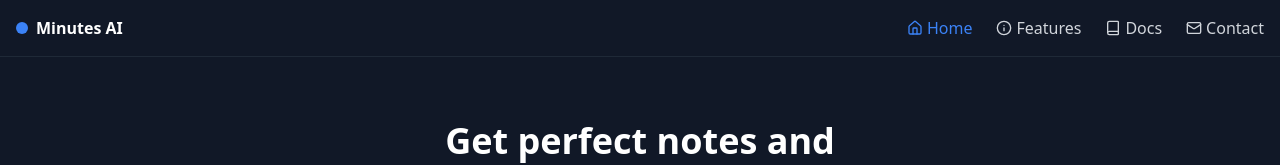
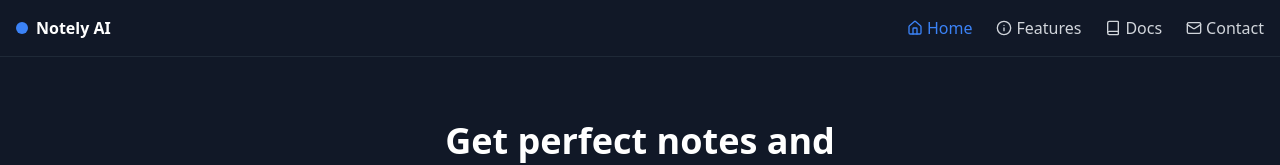
Before and after one commit to statecs/notely-web, a React (Create React App) app: page / in a window 1280 px wide. Shown: the top 165 px of the page. Built offline with nearby package versions, Linux system fonts and the light colour scheme.

Commit message:
update name

```diff
--- a/src/App.tsx
+++ b/src/App.tsx
@@ -12,7 +12,7 @@ const Navigation = () => {
     <header className="flex justify-between items-center p-4 bg-gray-900 border-b border-gray-800">
       <Link to="/" className="flex items-center space-x-2">
         <div className="w-3 h-3 bg-blue-500 rounded-full"></div>
-        <span className="font-semibold">Minutes AI</span>
+        <span className="font-semibold">Notely AI</span>
       </Link>
       <nav className="hidden md:flex space-x-6">
         <Link to="/" className={`${isActive('/') ? 'text-blue-500' : 'text-gray-300'} hover:text-blue-400`}>
@@ -120,7 +120,7 @@ const DocsPage = () => (
     <div className="prose prose-invert max-w-none">
       <h2>Getting Started</h2>
       <p className="text-gray-300">
-        Learn how to integrate Minutes AI into your workflow with our comprehensive documentation.
+        Learn how to integrate Notely into your workflow with our comprehensive documentation.
       </p>
       <h2>API Reference</h2>
       <p className="text-gray-300">
```
